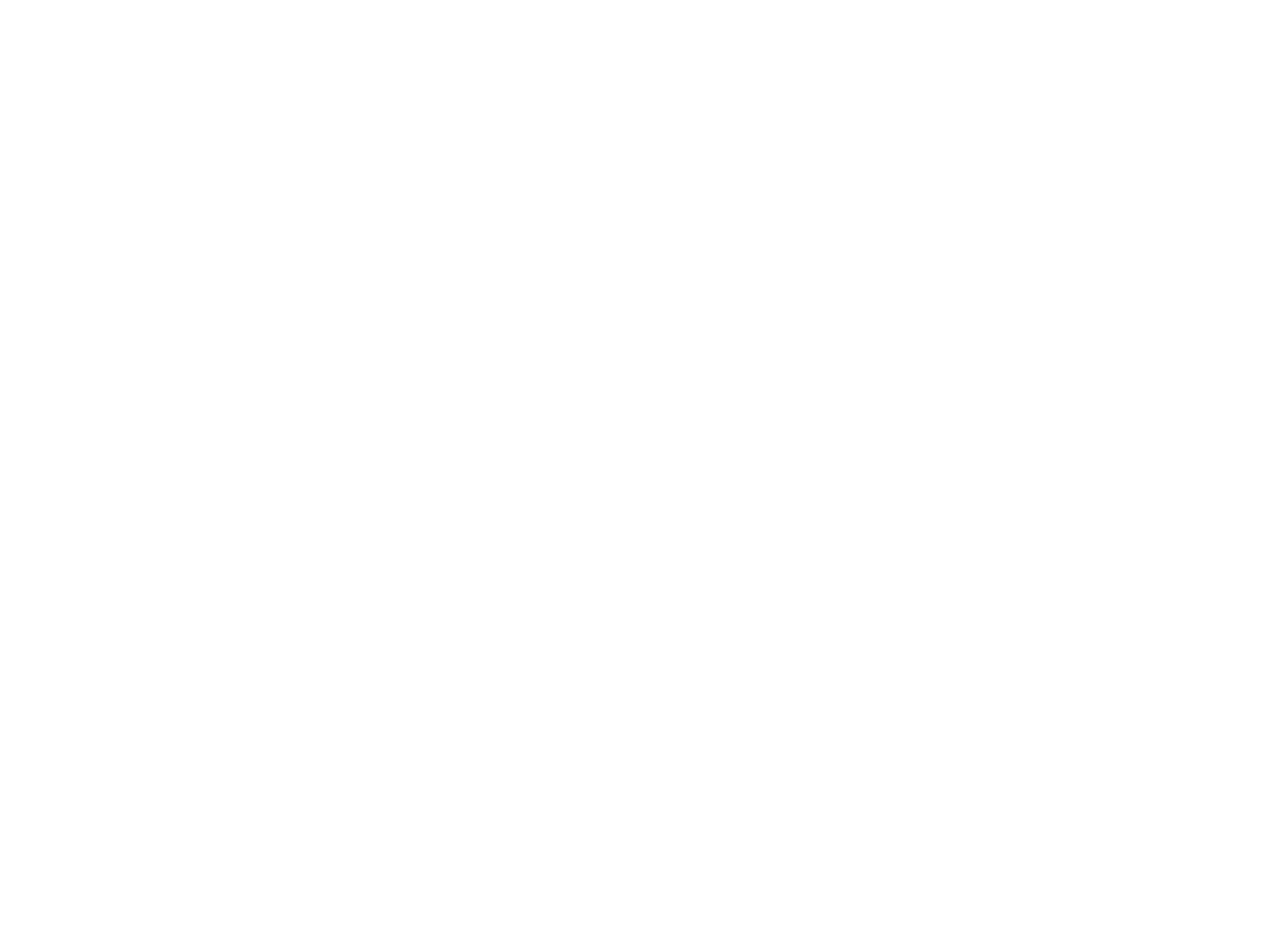
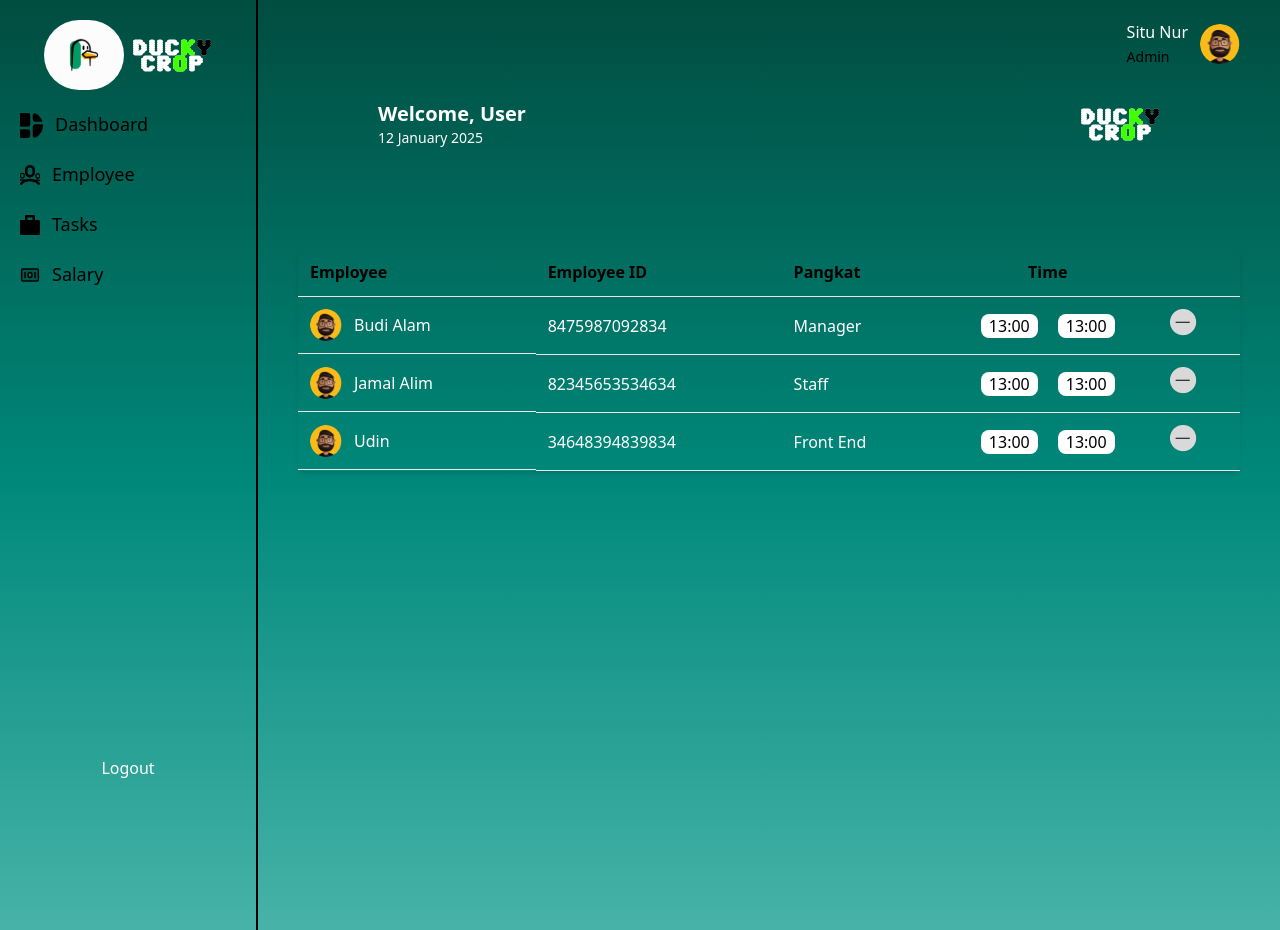
Before and after one commit to Joseph-Victorio/salaryweb, a React (Vite) app: page /admin/employee in a window 1280 px wide. Before the commit this address had no page. Shown: the top 930 px of the page. Before the commit the page ends 800 px from the top, so only its background shows below. Built offline with nearby package versions, Linux system fonts and the light colour scheme; a web font is replaced by a local one.

Commit message:
Fix table

```diff
--- a/package.json
+++ b/package.json
@@ -10,6 +10,7 @@
     "preview": "vite preview"
   },
   "dependencies": {
+    "axios": "^1.7.9",
     "react": "^18.3.1",
     "react-dom": "^18.3.1",
     "react-router-dom": "^7.1.1"
--- a/src/App.jsx
+++ b/src/App.jsx
@@ -3,6 +3,9 @@
 import Login from "./pages/Login"
 import LoginKaryawan from "./pages/LoginKaryawan"
 import Dashboard from "./pages/Dashboard"
+import Employee from "./pages/Employee"
+import Task from "./pages/Task"
+import Salary from "./pages/Salary"
 
 
 function App() {
@@ -15,6 +18,9 @@
         <Route path="/login" element={<Login/>}></Route>
         <Route path="/login-karyawan" element={<LoginKaryawan/>}></Route>
         <Route path="/admin/dashboard" element={<Dashboard/>}></Route>
+        <Route path="/admin/employee" element={<Employee/>}></Route>
+        <Route path="/admin/task" element={<Task/>}></Route>
+        <Route path="/admin/salary" element={<Salary/>}></Route>
       </Routes>
     </>
   )
--- a/src/components/Sidebar.jsx
+++ b/src/components/Sidebar.jsx
@@ -7,18 +7,41 @@
       </div>
       <nav className="w-full">
         <ul className="text-lg space-y-5">
-          <li className="flex items-center gap-3 px-5 hover:text-primary">
+          <li className="flex items-center gap-3 px-5 group ">
             <img src="/dashboard.svg" alt="" />
-            <span className="text-black">Dashboard</span>
+            <a
+              href="/admin/dashboard"
+              className="text-black group-hover:border-b-2 group-hover:border-black border-transparent border-b-2 transition-all ease-in-out duration-300"
+            >
+              Dashboard
+            </a>
           </li>
-          <li className="flex items-center gap-3 px-5 hover:text-primary">
-            <span>Employee</span>
+          <li className="flex items-center gap-3 px-5 hover:text-primary group">
+            <img src="/emplyees.svg" alt="" />
+            <a
+              href="/admin/employee"
+              className="text-black group-hover:border-b-2 group-hover:border-black border-transparent border-b-2 transition-all ease-in-out duration-300"
+            >
+              Employee
+            </a>
           </li>
-          <li className="flex items-center gap-3 px-5 hover:text-primary">
-            <span>Tasks</span>
+          <li className="flex items-center gap-3 px-5 hover:text-primary group">
+            <img src="/task.svg" alt="" />
+            <a
+              href="/admin/tasks"
+              className="text-black group-hover:border-b-2 group-hover:border-black border-transparent border-b-2 transition-all ease-in-out duration-300"
+            >
+              Tasks
+            </a>
           </li>
-          <li className="flex items-center gap-3 px-5 hover:text-primary">
-            <span>Salary</span>
+          <li className="flex items-center gap-3 px-5 hover:text-primary group">
+            <img src="/money.svg" alt="" />
+            <a
+              href="/admin/salary"
+              className="text-black group-hover:border-b-2 group-hover:border-black border-transparent border-b-2 transition-all ease-in-out duration-300"
+            >
+              Salary
+            </a>
           </li>
         </ul>
       </nav>
--- a/src/components/TabelKaryawan.jsx
+++ b/src/components/TabelKaryawan.jsx
@@ -1,21 +1,20 @@
 const TabelKaryawan = ({ employees }) => {
+  const hapus = (e) => {};
   return (
     <table className="w-full bg-foreground text-white rounded-lg shadow-md">
       <thead>
         <tr className="text-left bg-primary text-black">
-                    <th className="p-3">Employee</th>
-                    <th className="p-3">ID</th>
-                    <th className="p-3">Pangkat</th>
-                    <th className="p-3">Time</th>
+          <th className="p-3  border-b">Employee</th>
+          <th className="p-3  border-b">Employee ID</th>
+          <th className="p-3  border-b">Pangkat</th>
+          <th className="p-3  border-b text-center">Time</th>
+          <th className="p-3  border-b"></th>
         </tr>
       </thead>
       <tbody>
         {employees.map((employee, index) => (
-                    <tr
-                        key={index}
-                        className="hover:bg-background cursor-pointer"
-                    >
-                        <td className="p-3 flex items-center gap-3">
+          <tr key={index} className="hover:bg-background">
+            <td className="p-3 flex items-center gap-3  border-b">
               <img
                 src={employee.avatar}
                 alt={employee.name}
@@ -23,9 +22,19 @@
               />
               {employee.name}
             </td>
-                        <td className="p-3">{employee.id}</td>
-                        <td className="p-3">{employee.pangkat}</td>
-                        <td className="p-3">{employee.time}</td>
+            <td className="p-3 border-b">{employee.id}</td>
+            <td className="p-3  border-b">{employee.pangkat}</td>
+            <td className="border-b ">
+              <div className="flex gap-5 justify-center">
+              <span className="bg-white px-2 rounded-lg text-black">{employee.time}</span>
+              <span className="bg-white px-2 rounded-lg text-black">{employee.time}</span>
+              </div>
+            </td>
+            <td className="p-3  border-b">
+              <button onClick={hapus(employee.id)}>
+                <img src="/minus.png" alt="" />
+              </button>
+            </td>
           </tr>
         ))}
       </tbody>
--- a/src/pages/Dashboard.jsx
+++ b/src/pages/Dashboard.jsx
@@ -11,21 +11,21 @@
       id: "8475987092834",
       pangkat: "Manager",
       time: "13:00",
-      avatar: "/avatar1.png",
+      avatar: "/avatar.png",
     },
     {
       name: "Jamal Alim",
       id: "82345653534634",
       pangkat: "Staff",
       time: "13:00",
-      avatar: "/avatar2.png",
+      avatar: "/avatar.png",
     },
     {
       name: "Udin",
       id: "34648394839834",
       pangkat: "Front End",
       time: "13:00",
-      avatar: "/avatar3.png",
+      avatar: "/avatar.png",
     },
   ];
 
@@ -75,18 +75,26 @@
               </div>
             </div>
             {/* employee info */}
-            <div className=" w-[300px]">
+            <div className=" w-[350px]">
               <p className="text-black font-bold text-xl mb-5">Employee</p>
-              <div className="flex justify-content w-full gap-14 mb-2">
+              <div className="flex justify-content w-full gap-20 mb-2">
                 <p className="text-white font-bold">Employee Info</p>
                 <p className="text-white">Time </p>
               </div>
-              <div className="flex justify-content">
-                <div className="flex">
+              <div className="flex justify-content gap-16 items-center border-2 rounded-lg p-1 border-black">
+                <div className="flex items-center gap-2">
                     <img src="/avatar.png" alt="" />
                     <div className="flex flex-col">
-
+                        {/* nama */}
+                        <p className="font-bold text-black">Budi Alam</p>
+                        {/* kerjaannya */}
+                        <p className="text-white">UI design</p>
                     </div>
+                </div>
+                {/* waktu */}
+                <div className="flex gap-5">
+                    <span className="bg-white rounded-lg px-2">08:00</span>
+                    <span className="bg-white rounded-lg px-2">12:00</span>
                 </div>
               </div>
             </div>
--- /dev/null
+++ b/src/pages/Employee.jsx
@@ -0,0 +1,45 @@
+import React from "react";
+import Sidebar from "../components/Sidebar";
+import Header from "../components/Header";
+import TabelKaryawan from "../components/TabelKaryawan";
+
+const Employee = () => {
+  const employees = [
+    {
+      name: "Budi Alam",
+      id: "8475987092834",
+      pangkat: "Manager",
+      time: "13:00",
+      avatar: "/avatar.png",
+    },
+    {
+      name: "Jamal Alim",
+      id: "82345653534634",
+      pangkat: "Staff",
+      time: "13:00",
+      avatar: "/avatar.png",
+    },
+    {
+      name: "Udin",
+      id: "34648394839834",
+      pangkat: "Front End",
+      time: "13:00",
+      avatar: "/avatar.png",
+    },
+  ];
+  return (
+    <div className="flex bg-gradient-to-b from-[#004D40] via-[#00897B] to-[#4DB6AC]">
+      <Sidebar />
+      <div className="ml-64 w-full border-l-2 border-black">
+        <Header />
+        <main className="p-10 bg-background min-h-screen">
+          <div className="mt-10">
+            <TabelKaryawan employees={employees} />
+          </div>
+        </main>
+      </div>
+    </div>
+  );
+};
+
+export default Employee;
--- /dev/null
+++ b/src/pages/Salary.jsx
@@ -0,0 +1,9 @@
+import React from 'react'
+
+const Salary = () => {
+  return (
+    <div>Salary</div>
+  )
+}
+
+export default Salary
--- /dev/null
+++ b/src/pages/Task.jsx
@@ -0,0 +1,16 @@
+import React from "react";
+import Sidebar from "../components/Sidebar";
+import TabelKaryawan from "../components/TabelKaryawan";
+
+const Task = () => {
+  return (
+    <div className="flex bg-gradient-to-b from-[#004D40] via-[#00897B] to-[#4DB6AC]">
+      <Sidebar />
+      <main>
+        <TabelKaryawan/>
+      </main>
+    </div>
+  );
+};
+
+export default Task;
```
Also changed, not shown: public/minus.png (added), 1 other file (tests, documents, lock files or other folders). Lines whose indentation alone changed are shown as unchanged.
